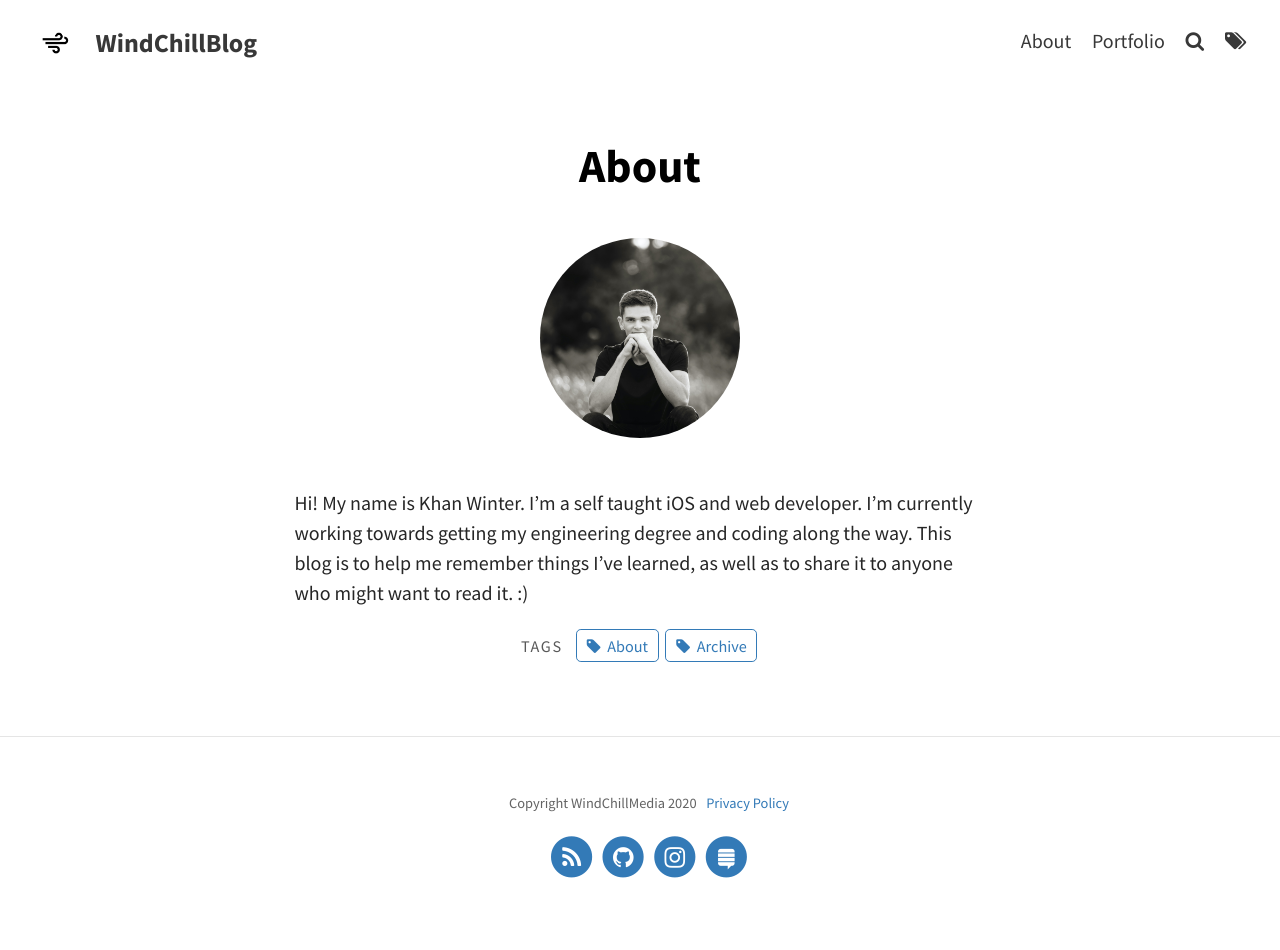
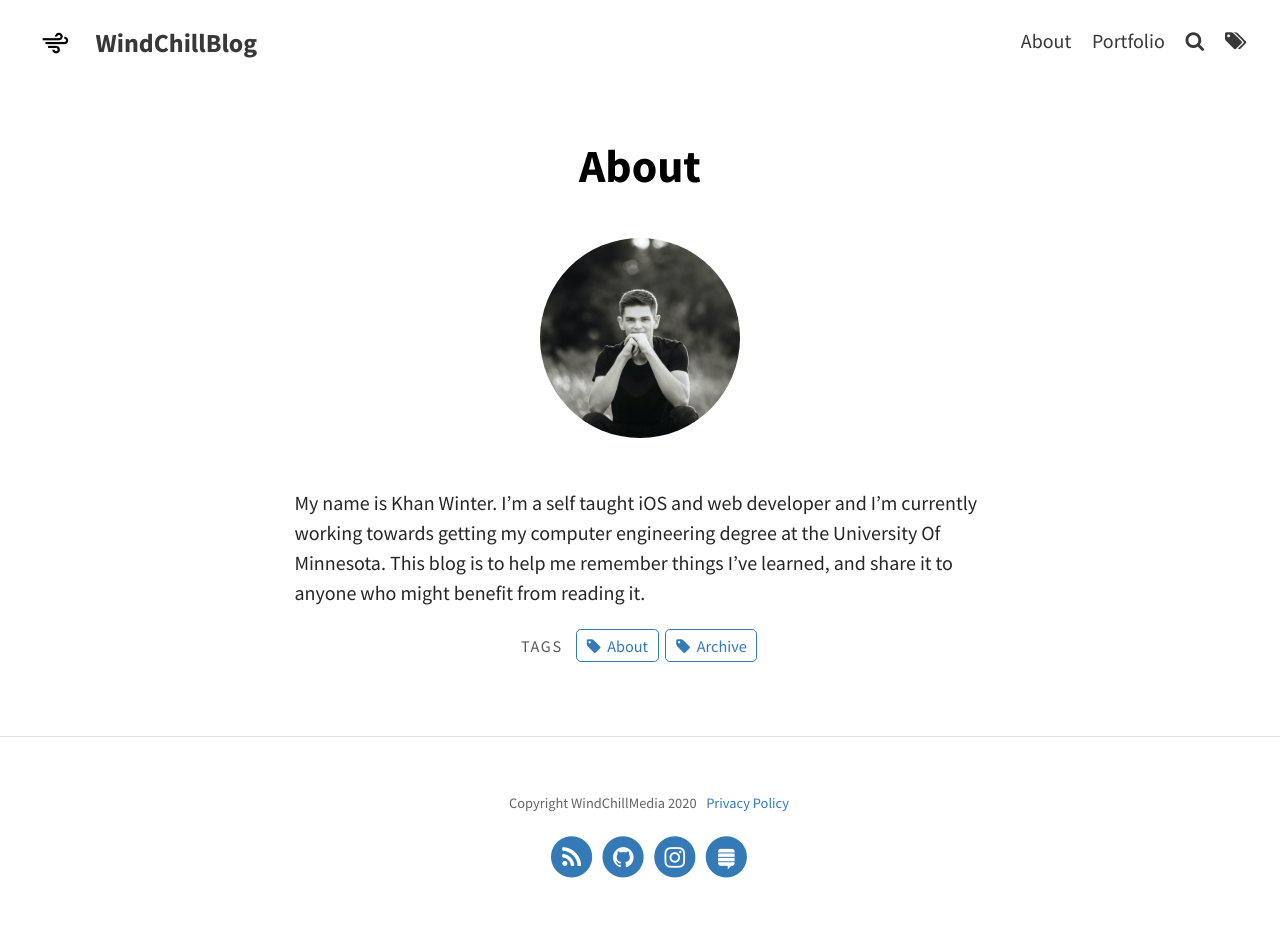
Before and after one commit to thecoolwinter/blog, a Jekyll site: the page built from pages/about.md, in a window 1280 px wide. Built offline with Jekyll 4.4.1, drawn with Linux system fonts in a browser that asks for light colours.

Commit message:
update netlify.toml and about page

```diff
--- a/_config.yml
+++ b/_config.yml
@@ -4,6 +4,7 @@ url: "windchillblog.com"
 title: WindChillBlog # site's title
 description: "Making Useful Code" # used by search engines
 future: true
+logo: assets/img/wind_icon.png
 
 defaults:
   -
@@ -128,7 +129,6 @@ plugins:
   - jekyll/tagging
   - jekyll-tagging-related_posts
   - jekyll-postfiles
-#/feed/<COLLECTION>.xml
 feed:
   excerpt_only: true
   collections:
--- a/_includes/head.html
+++ b/_includes/head.html
@@ -37,10 +37,6 @@
 
     <!-- seo tags -->
     {% seo %}
-    <!-- Manual seo tags -->
-    <!--
-    <title>{% if page.title %}{{ page.title }} |{% endif %} {{ site.title }}</title>
-    <meta name="description" content="{% if page.excerpt %}{{ page.excerpt | strip_html | strip_newlines | truncate: 160 }}{% else %}{{ site.theme_settings.description }}{% endif %}"-->
 
     <!-- Analytics Tag -->
     <!-- Global site tag (gtag.js) - Google Analytics -->
--- a/pages/about.md
+++ b/pages/about.md
@@ -8,4 +8,4 @@ tags: [About, Archive]
 
 <div class="circular-image-container"><div class="circular-image"><img src="../assets/img/avatars/Khan-square.jpg"/></div></div>
 
-Hi! My name is Khan Winter. I'm a self taught iOS and web developer. I'm currently working towards getting my engineering degree and coding along the way. This blog is to help me remember things I've learned, as well as to share it to anyone who might want to read it. :)
+My name is Khan Winter. I'm a self taught iOS and web developer and I'm currently working towards getting my computer engineering degree at the University Of Minnesota. This blog is to help me remember things I've learned, and share it to anyone who might benefit from reading it.
```
Also changed, not shown: _posts/2019-12-17-Save-Array-Of-Any-Object-In-Realm.md (+1 -1 lines), netlify.toml (added, +12 -0 lines), README.md, assets/img/avatars/Khan-square.jpg, 2 other files.
